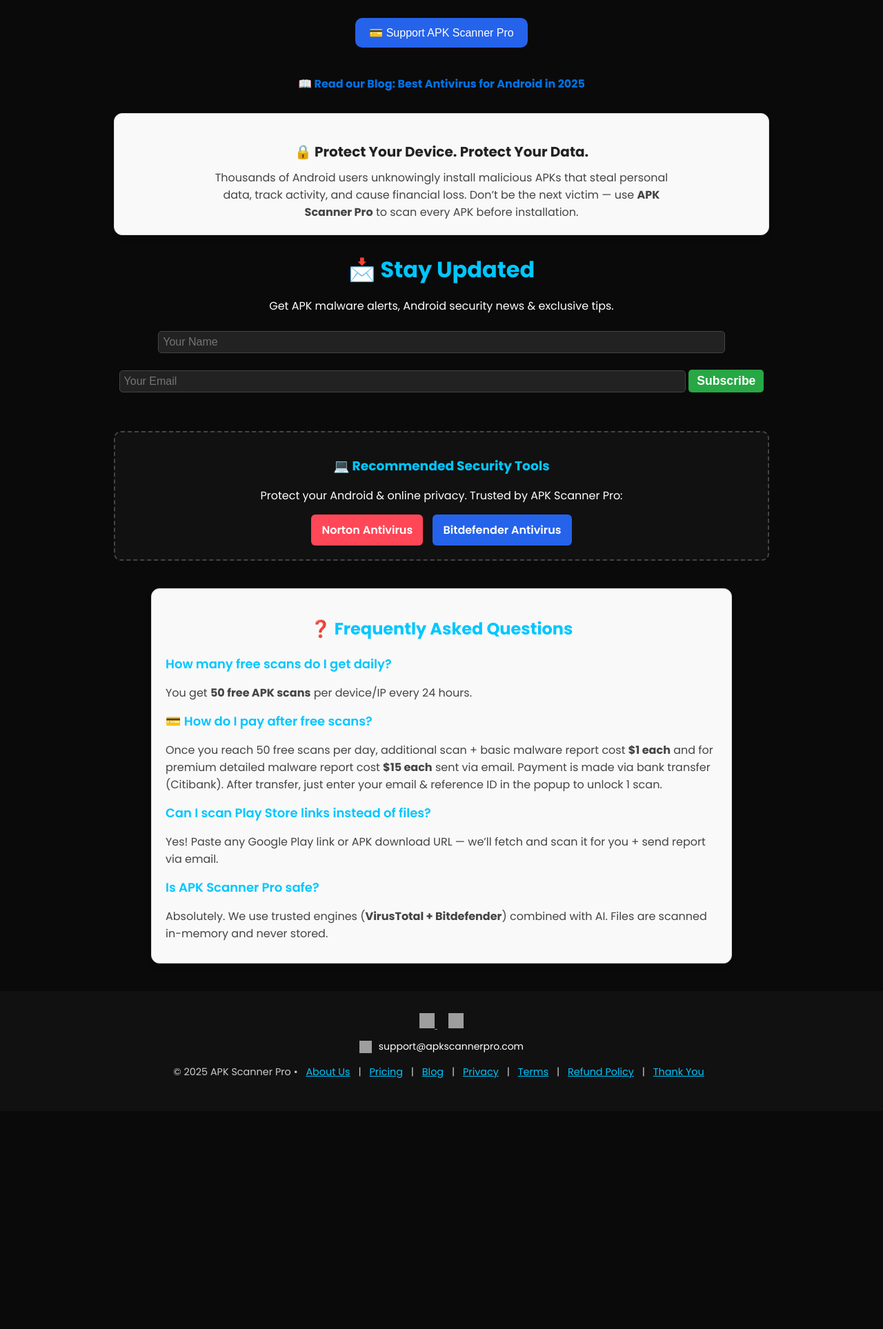
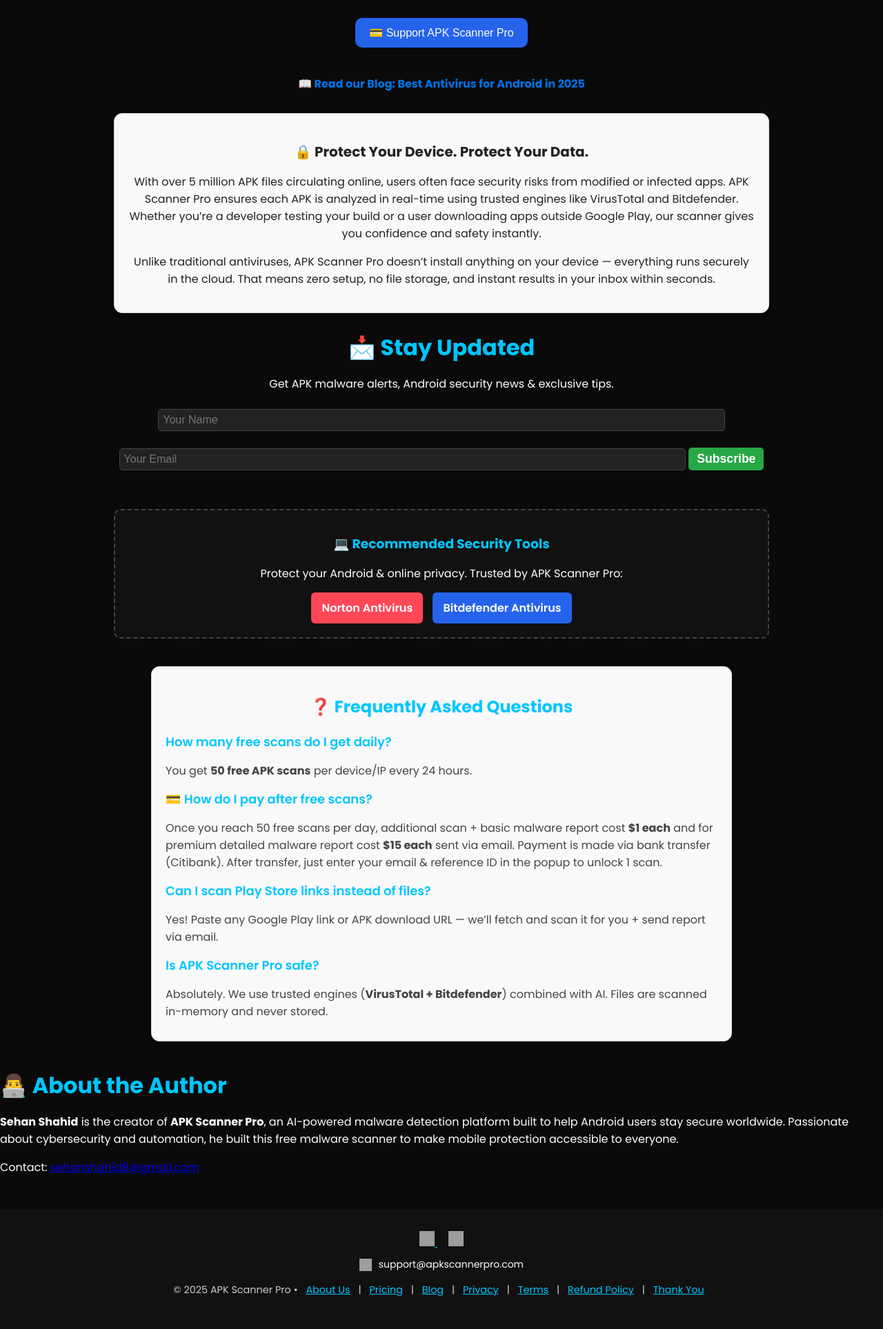
Before and after one commit to apkscannerpro/apk-scanner-pro-backend, a Python web app: template apk_scanner_pro/templates/index.html in a window 1280 px wide. Shown: the part 3192-5119 px from the top of the page at 69% size. Before the commit the page ends 4755 px from the top, so only its background shows below. Run offline with Jinja, Linux system fonts and the light colour scheme; the template is opened without the code that fills it, so the values that code supplies are empty; grey boxes are pictures that could not be loaded.

Commit message:
Update index.html

```diff
--- a/apk_scanner_pro/templates/index.html
+++ b/apk_scanner_pro/templates/index.html
@@ -492,9 +492,8 @@
 <div style="margin-top: 30px; padding: 20px; border-radius: 12px; background: #f9f9f9; border: 1px solid #ddd; text-align: center; box-shadow: 0 4px 10px rgba(0,0,0,0.05); color:#222;">
   <h3 style="font-size:20px; font-weight:bold; margin-bottom:10px;">🔒 Protect Your Device. Protect Your Data.</h3>
   <p style="font-size:16px; color:#444; max-width:700px; margin:0 auto;">
-    Thousands of Android users unknowingly install malicious APKs that steal personal data, track activity, and cause financial loss.
-    Don’t be the next victim — use <strong>APK Scanner Pro</strong> to scan every APK before installation.
-  </p>
+  <p>With over 5 million APK files circulating online, users often face security risks from modified or infected apps. APK Scanner Pro ensures each APK is analyzed in real-time using trusted engines like VirusTotal and Bitdefender. Whether you’re a developer testing your build or a user downloading apps outside Google Play, our scanner gives you confidence and safety instantly.</p>
+  <p>Unlike traditional antiviruses, APK Scanner Pro doesn’t install anything on your device — everything runs securely in the cloud. That means zero setup, no file storage, and instant results in your inbox within seconds.</p>
 </div>
 
 <!-- FAQ (SEO JSON-LD) -->
@@ -597,6 +596,14 @@
 </section>
 
   </div>
+
+<section id="author">
+  <h2>👨‍💻 About the Author</h2>
+  <p><strong>Sehan Shahid</strong> is the creator of <strong>APK Scanner Pro</strong>, an AI-powered malware detection platform built to help Android users stay secure worldwide.
+  Passionate about cybersecurity and automation, he built this free malware scanner to make mobile protection accessible to everyone.</p>
+  <p>Contact: <a href="mailto:sehanshahid8@gmail.com">sehanshahid8@gmail.com</a></p>
+</section>
+
 
   <!-- FOOTER -->
   <footer>
```
